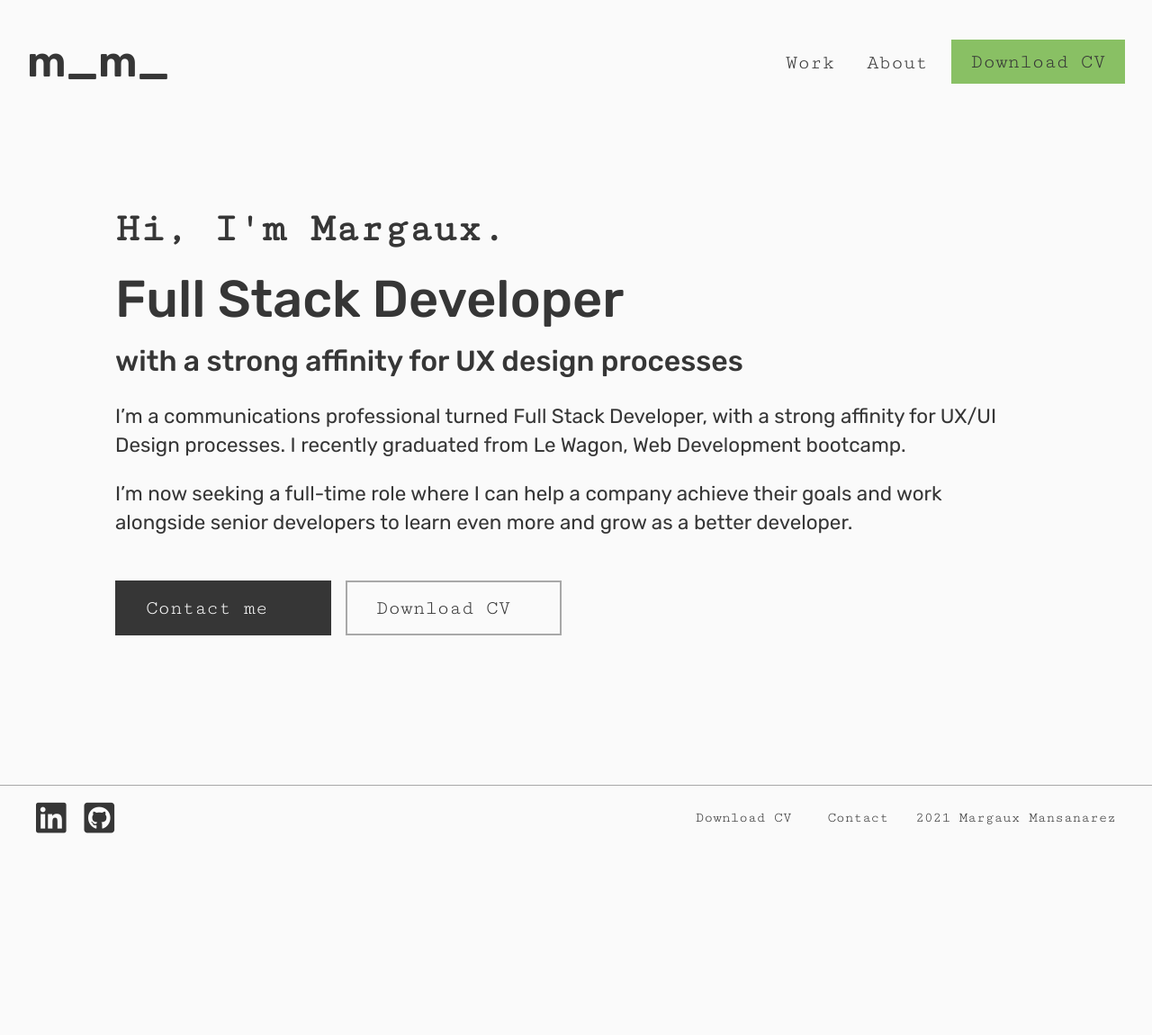
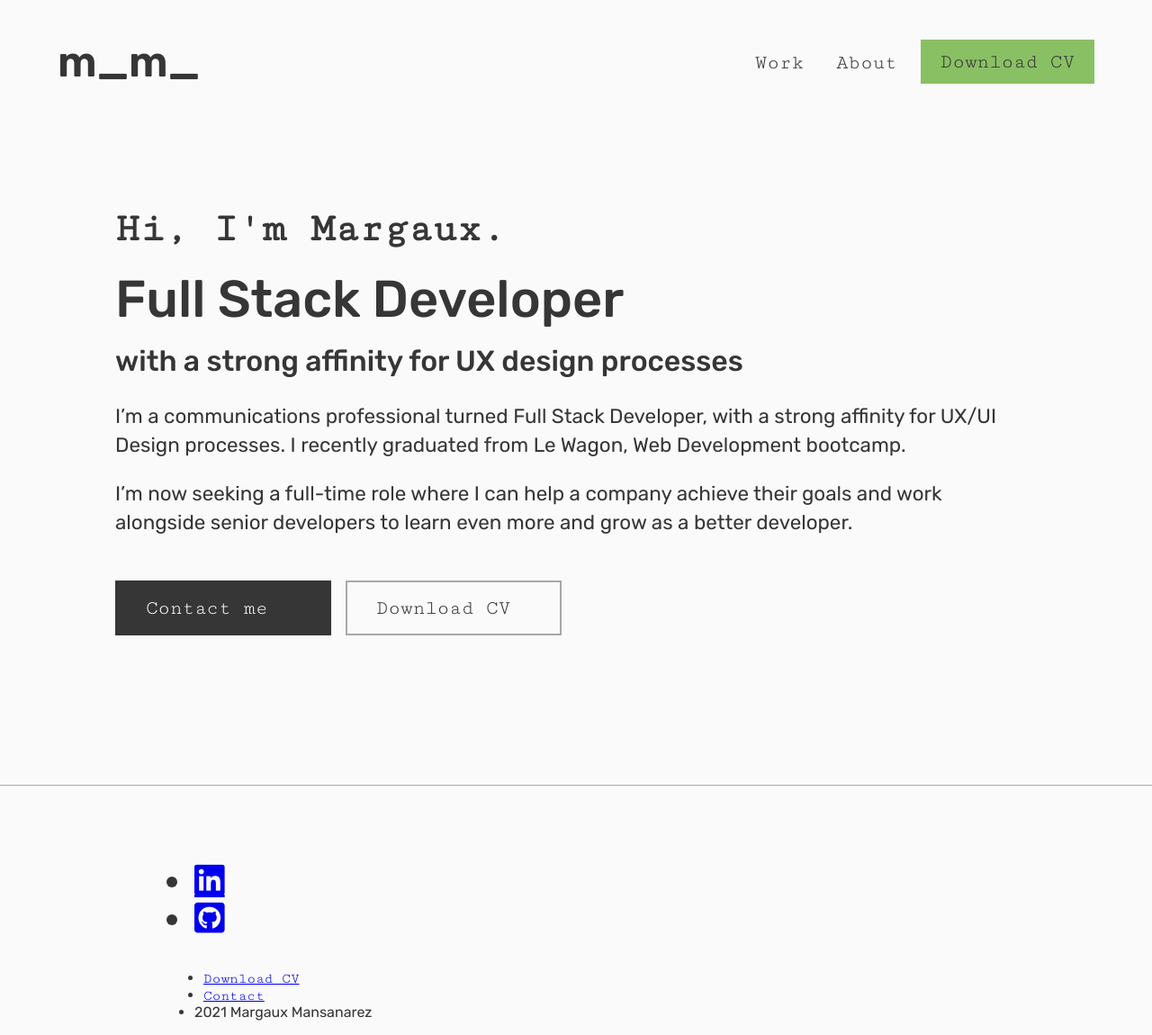
Before and after one commit to margaux-m/portfolio, a PHP site: page / in a window 1280 px wide. Shown: the whole page at 90% size. Before the commit the page ends 926 px from the top, so only its background shows below. Run offline with PHP 8.4, Linux system fonts and the light colour scheme; some libraries are stand-ins or nearby versions.

Commit message:
Added container navbar

```diff
--- a/assets/css/components/footer.css
+++ b/assets/css/components/footer.css
@@ -4,7 +4,7 @@ footer {
   justify-content: space-between;
   font-size: 1rem;
   margin-top: 150px;
-  padding: 0 30px;
+  padding: 0 60px;
 }
 
 footer > ul {
--- a/assets/css/components/logo.css
+++ b/assets/css/components/logo.css
@@ -2,7 +2,7 @@
   font-size: 3rem;
 }
 
-nav > a {
+nav > div > a {
   text-decoration: none;
 }
 
--- a/assets/css/components/navbar.css
+++ b/assets/css/components/navbar.css
@@ -1,15 +1,48 @@
-nav {
-  padding: 40px 30px;
+nav > * {
+  text-decoration: none;
+}
+
+.container-navbar {
+  width: 90%;
+  margin: 0 auto;
+  padding: 40px 0px;
   display: flex;
   justify-content: space-between;
   font-size: 1.2rem;
   margin-bottom: 3rem;
 }
 
-nav > div {
+.menu {
   display: flex;
   align-items: center;
   font-size: 1.4rem;
+}
+
+.menu-entries {
+  padding: 0;
+  display: flex;
+  align-items: center;
+  margin: 0;
+}
+
+ul.menu-entries > li {
+  display: inline-block;
+  padding: 0px 10px;
+  margin-right: 1rem;
+}
+
+ul.menu-entries > li > a {
+  text-decoration: none;
+  color: #363636;
+  padding: 5px 0px;
+}
+
+ul.menu-entries > li > a:hover {
+  border-bottom: 4px solid #363636;
+}
+
+.tab-active {
+  border-bottom: 4px solid #363636;
 }
 
 a.navbar-cta {
@@ -26,30 +59,3 @@ a.navbar-cta:hover {
   border: 2px solid #363636;
   color: #FAFAFA;
 }
-
-nav > div > ul {
-  padding: 0;
-  display: flex;
-  align-items: center;
-  margin: 0;
-}
-
-nav > div > ul > li {
-  display: inline-block;
-  padding: 0px 10px;
-  margin-right: 1rem;
-}
-
-nav > div > ul > li > a {
-  text-decoration: none;
-  color: #363636;
-  padding: 5px 0px;
-}
-
-nav > div > ul > li > a:hover {
-  border-bottom: 4px solid #363636;
-}
-
-.tab-active {
-  border-bottom: 4px solid #363636;
-}
--- a/index.html
+++ b/index.html
@@ -12,13 +12,15 @@
 <body>
   <!-- Navbar -->
   <nav>
+    <div class="container-navbar">
       <a href="."><h1 id="logo">m_m_</h1></a>
-    <div>
-      <ul>
+      <div class="menu">
+        <ul class="menu-entries">
           <li><a href="pages/work.html">Work</a></li>
           <li><a href="pages/about.html">About</a></li>
         </ul>
         <a href="assets/pdf/cv-margaux-mansanarez.pdf" target="_blank" class="navbar-cta">Download CV</a>
+      </div>
     </div>
   </nav>
   <!-- Main content -->
@@ -41,6 +43,7 @@
   </div>
   <!-- Footer -->
   <footer>
+    <div class="container">
       <ul class="social-icons">
         <li><a href="https://www.linkedin.com/in/margaux-mansanarez/" target="_blank"><i class="fab fa-linkedin"></i></a></li>
         <li><a href="https://github.com/margaux-m" target="_blank"><i class="fab fa-github-square"></i></a></li>
@@ -50,6 +53,7 @@
         <li class="btn-footer"><a href="pages/contact.html">Contact</a></li>
         <li id="credit">2021 Margaux Mansanarez</li>
       </ul>
+    </div>
   </footer>
   <!-- Javascript -->
   <script type="module" src="assets/javascript/main.js"></script>
```
Lines whose indentation alone changed are shown as unchanged.
